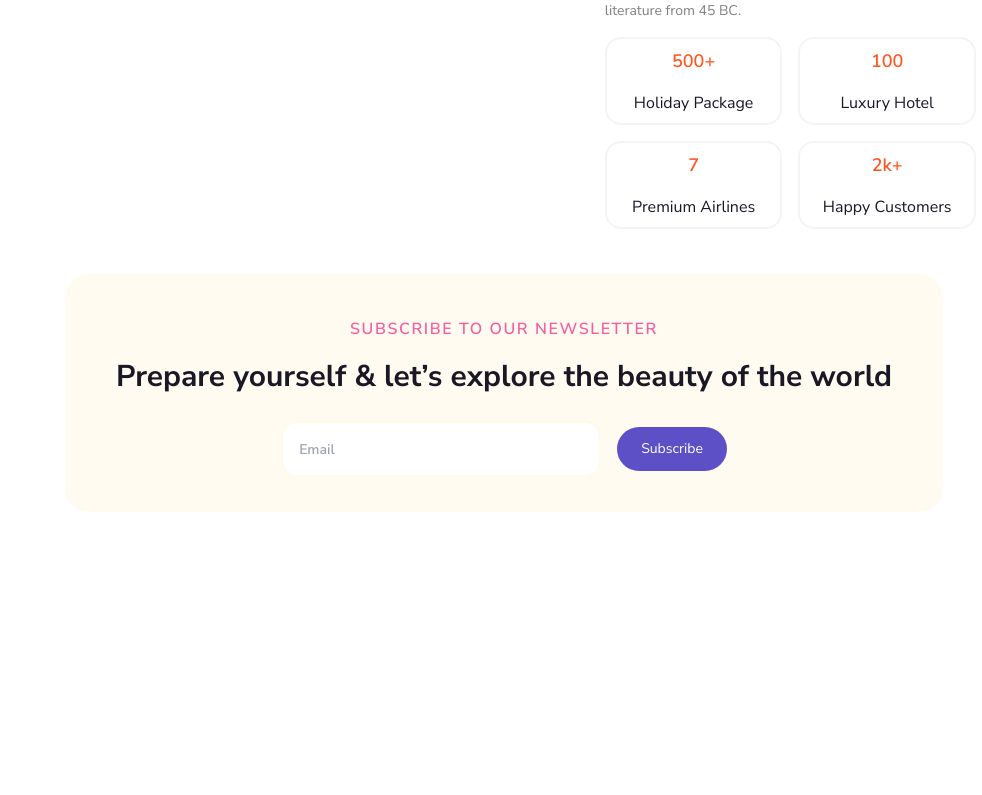
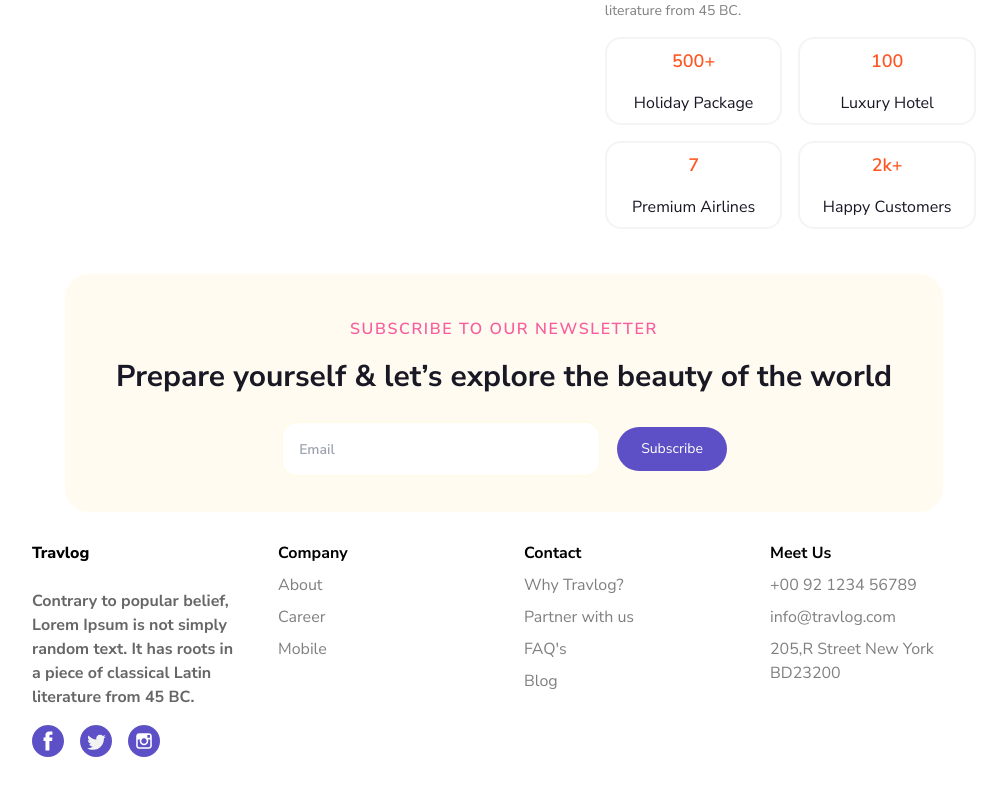
Before and after one commit to Abbas4tech/Travlog, a Next.js app: page / in a window 1280 px wide. Shown: the part 291-1086 px from the top of the page, without its empty margins (136-1118 px from the left). Before the commit the page ends 840 px from the top, so only its background shows below. Built offline with nearby package versions, Linux system fonts and the light colour scheme; no server answers.

Commit message:
🔥 feat: added footer

```diff
--- /dev/null
+++ b/Icons/Facebook.tsx
@@ -0,0 +1,22 @@
+import React from "react";
+
+const FacebookIcon = () => {
+  return (
+    <>
+      <svg
+        xmlns="http://www.w3.org/2000/svg"
+        width="32"
+        height="32"
+        viewBox="0 0 32 32"
+        fill="none"
+      >
+        <path
+          d="M16 0C7.1808 0 0 7.1808 0 16C0 24.8192 7.1808 32 16 32C24.8192 32 32 24.8256 32 16C32 7.1744 24.8256 0 16 0ZM20.4352 9.4912C20.4352 9.6256 20.3264 9.7344 20.192 9.7344H18.2656C17.792 9.7344 17.408 10.1184 17.408 10.592V12.608H20.1472C20.1536 12.608 20.16 12.608 20.1664 12.608C20.3008 12.6208 20.3968 12.736 20.384 12.8704L20.1408 15.712C20.128 15.84 20.0256 15.936 19.8976 15.936H17.4016V25.3632C17.4016 25.4976 17.2928 25.6064 17.1584 25.6064H13.7152C13.5808 25.6064 13.472 25.4976 13.472 25.3632V16.0768V15.9232H11.7504C11.616 15.9232 11.5072 15.8144 11.5072 15.68V12.8384C11.5072 12.704 11.616 12.5952 11.7504 12.5952H13.472V9.856C13.472 7.9488 15.0208 6.4 16.928 6.4H20.1792C20.3136 6.4 20.4224 6.5088 20.4224 6.6432V9.4912H20.4352Z"
+          fill="#5D50C6"
+        />
+      </svg>
+    </>
+  );
+};
+
+export default FacebookIcon;
--- /dev/null
+++ b/Icons/Instagram.tsx
@@ -0,0 +1,26 @@
+import React from "react";
+
+const Instagram = () => {
+  return (
+    <>
+      <svg
+        xmlns="http://www.w3.org/2000/svg"
+        width="32"
+        height="32"
+        viewBox="0 0 32 32"
+        fill="none"
+      >
+        <path
+          d="M16 32C24.8366 32 32 24.8366 32 16C32 7.16344 24.8366 0 16 0C7.16344 0 0 7.16344 0 16C0 24.8366 7.16344 32 16 32Z"
+          fill="#5D50C6"
+        />
+        <path
+          d="M20.8 8.19995H11.2C9.53328 8.19995 8.19995 9.53328 8.19995 11.2V20.8C8.19995 22.4666 9.53328 23.8 11.2 23.8H20.8C22.4666 23.8 23.8 22.4666 23.8 20.8V11.1999C23.8 9.53328 22.4666 8.19995 20.8 8.19995ZM21.6666 9.99995H22V12.6666H19.3333V9.99995H21.6666ZM13.8 14.4C14.2666 13.7333 15.1333 13.2666 16 13.2666C16.8666 13.2666 17.7333 13.7333 18.2 14.4C18.5333 14.8666 18.7333 15.4 18.7333 16C18.7333 17.5333 17.4666 18.7333 16 18.7333C14.5333 18.7333 13.2666 17.5333 13.2666 16C13.2666 15.4 13.4666 14.8666 13.8 14.4ZM22.2666 20.8C22.2666 21.6 21.6 22.2666 20.8 22.2666H11.2C10.4 22.2666 9.73329 21.6 9.73329 20.8V14.4H12.0666C11.8666 14.8666 11.7333 15.4666 11.7333 16C11.7333 18.3333 13.6666 20.2666 16 20.2666C18.3333 20.2666 20.2666 18.3333 20.2666 16C20.2666 15.4666 20.1333 14.8666 19.9333 14.4H22.2666L22.2666 20.8Z"
+          fill="white"
+        />
+      </svg>
+    </>
+  );
+};
+
+export default Instagram;
--- /dev/null
+++ b/Icons/Twitter.tsx
@@ -0,0 +1,26 @@
+import React from "react";
+
+const Twitter = () => {
+  return (
+    <>
+      <svg
+        xmlns="http://www.w3.org/2000/svg"
+        width="32"
+        height="32"
+        viewBox="0 0 32 32"
+        fill="none"
+      >
+        <path
+          d="M16 32C24.8366 32 32 24.8366 32 16C32 7.16344 24.8366 0 16 0C7.16344 0 0 7.16344 0 16C0 24.8366 7.16344 32 16 32Z"
+          fill="#5D50C6"
+        />
+        <path
+          d="M25.8006 11.4988C25.115 11.8028 24.3774 12.0084 23.6039 12.1003C24.3937 11.6271 24.9998 10.8784 25.2858 9.98483C24.5468 10.4232 23.728 10.7412 22.8572 10.9126C22.1596 10.1697 21.1656 9.70532 20.065 9.70532C17.9532 9.70532 16.2405 11.418 16.2405 13.5298C16.2405 13.8295 16.2745 14.1213 16.3401 14.4014C13.1616 14.242 10.3434 12.7195 8.45699 10.405C8.12785 10.9697 7.93904 11.6271 7.93904 12.3279C7.93904 13.6544 8.61471 14.8255 9.64035 15.5112C9.01373 15.4915 8.42362 15.3195 7.90824 15.0323C7.90795 15.0485 7.90795 15.0648 7.90795 15.0808C7.90795 16.9338 9.22679 18.4794 10.976 18.8305C10.6554 18.9183 10.3169 18.9648 9.96863 18.9648C9.72163 18.9648 9.48234 18.9412 9.24903 18.8967C9.73561 20.4157 11.1477 21.5215 12.8216 21.5526C11.5125 22.5785 9.86367 23.1897 8.07138 23.1897C7.76335 23.1897 7.45817 23.1718 7.15955 23.1361C8.85116 24.2216 10.8619 24.8545 13.0216 24.8545C20.0561 24.8545 23.9031 19.027 23.9031 13.9727C23.9031 13.807 23.8994 13.6419 23.892 13.4781C24.6398 12.9391 25.2881 12.2657 25.8006 11.4988Z"
+          fill="#F1F2F2"
+        />
+      </svg>
+    </>
+  );
+};
+
+export default Twitter;
--- /dev/null
+++ b/components/Footer.tsx
@@ -0,0 +1,45 @@
+import React from "react";
+import Photo from "./Photo";
+import { footerData, socialIcons } from "./data/data";
+
+const Footer = () => {
+  return (
+    <>
+      <footer className="grid gap-4 grid-rows-[1fr,0.9fr]">
+        <section className="grid gap-2 grid-cols-1 sm:grid-cols-2 md:grid-cols-3 xl:grid-cols-4">
+          <div className="px-4">
+            <div className="mb-6">
+              <Photo
+                bucketUrl="logo"
+                width={24}
+                height={24}
+                isPrority
+                alt="logo"
+              />
+              <h3 className="font-extrabold">Travlog</h3>
+            </div>
+            <div className="text-black/60 font-bold">
+              Contrary to popular belief, Lorem Ipsum is not simply random text.
+              It has roots in a piece of classical Latin literature from 45 BC.
+            </div>
+          </div>
+          {footerData.map((item) => (
+            <div className="px-4">
+              <ul className="font-bold">{item.menuName}</ul>
+              {item.menuItems.map((item) => (
+                <li className="list-none my-2 text-black/50 cursor-pointer">
+                  {item}
+                </li>
+              ))}
+            </div>
+          ))}
+        </section>
+        <section id="social-media-links" className="flex gap-4 px-4">
+          {socialIcons.map((icon) => icon())}
+        </section>
+      </footer>
+    </>
+  );
+};
+
+export default Footer;
--- a/components/data/data.ts
+++ b/components/data/data.ts
@@ -1,6 +1,9 @@
 import { ServicesProps } from "../types/interfaces";
 
 export const links = ["Home", "Discover", "Special Deals", "Contact Us"];
+import FacebookIcon from "@/Icons/Facebook";
+import Instagram from "@/Icons/Instagram";
+import Twitter from "@/Icons/Twitter";
 
 export const services: ServicesProps[] = [
   {
@@ -20,3 +23,29 @@
     servicename: "Happy Customers",
   },
 ];
+
+export type FooterBlock = {
+  menuName: string;
+  menuItems: string[];
+};
+
+export const footerData: FooterBlock[] = [
+  {
+    menuName: "Company",
+    menuItems: ["About", "Career", "Mobile"],
+  },
+  {
+    menuName: "Contact",
+    menuItems: ["Why Travlog?", "Partner with us", "FAQ's", "Blog"],
+  },
+  {
+    menuName: "Meet Us",
+    menuItems: [
+      "+00 92 1234 56789",
+      "info@travlog.com",
+      "205,R Street New York BD23200",
+    ],
+  },
+];
+
+export const socialIcons = [FacebookIcon, Twitter, Instagram];
--- a/pages/main.tsx
+++ b/pages/main.tsx
@@ -1,3 +1,4 @@
+import Footer from "@/components/Footer";
 import Header from "@/components/Header";
 import Introduction from "@/components/Introduction";
 import Services from "@/components/Services";
@@ -14,6 +15,7 @@
         <Services />
         {/* <Testimonial /> */}
         <Subscribe />
+        <Footer />
       </main>
     </>
   );
```
